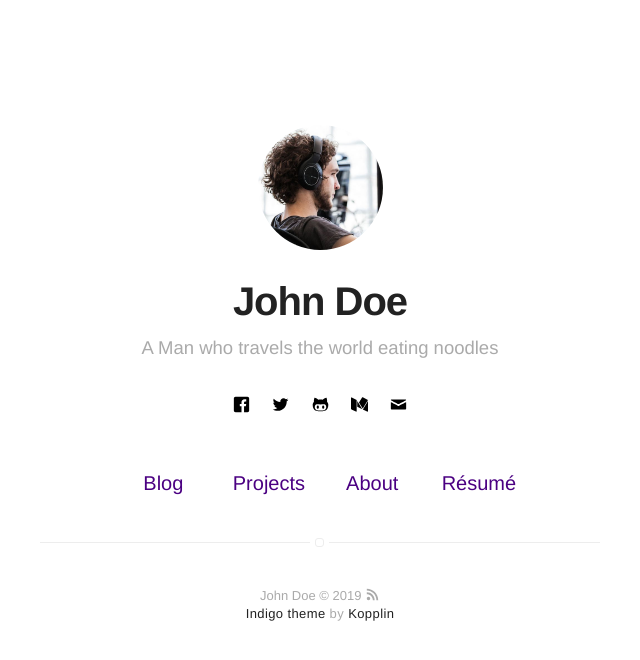
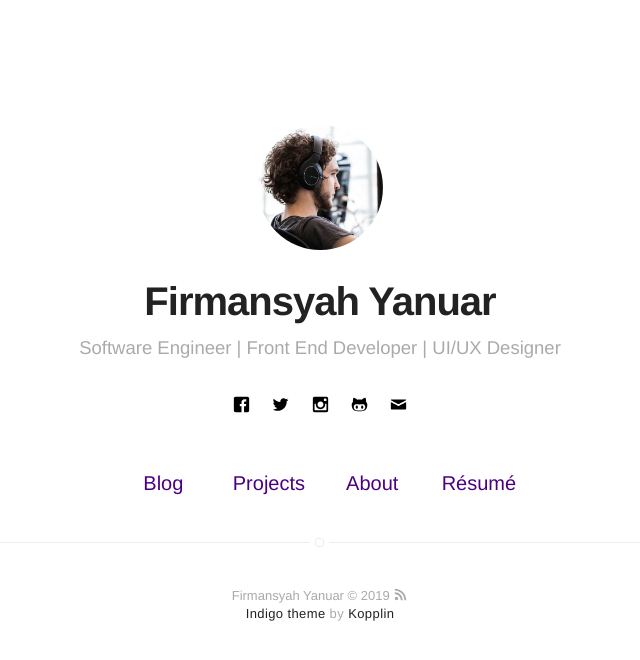
Before and after one commit to fyfirman/fyfirman.github.io, a Jekyll site: the page built from index.html, in a window 1280 px wide. Shown: the top 660 px of the page, without its empty margins (320-960 px from the left). Built offline with Jekyll 4.4.1, drawn with Linux system fonts in a browser that asks for light colours.

Commit message:
Edit Config

```diff
--- a/_config.yml
+++ b/_config.yml
@@ -1,6 +1,6 @@
 # main text of home
-name: John Doe
-bio: A Man who travels the world eating noodles
+name: Firmansyah Yanuar
+bio: Software Engineer | Front End Developer | UI/UX Designer
 
 # twitter summary info
 description: A blog about technology and stuff related
@@ -34,26 +34,32 @@ disqus:
   categories: [blog, project] # only show disqus for posts that have these categories
 
 # if you don't have any of social below, comment the line
-facebook: myfacebook
-twitter: mytwitter
+facebook: fyfirman34
+twitter: fyfirman
 # google: mygoogle
-# instagram: myinstagram
+instagram: fyfirman
 # pinterest: mypinterest
 # linkedin: mylinkedin
 # youtube: myyoutube
 # spotify: myspotify
-github: mygithub
+github: fyfirman
 # gitlab: mygitlab
 # lastfm: mylastfm
 # stackoverflow: 7044681/mystackoverflow
 # quora: userquora
 # reddit: username
-medium: medium
+# medium: medium
 # vimeo: myvimeo
 # lanyrd: mylanyrd
-email: myemail@gmail.com
+email: fyfirman@gmail.com
 
 authors:
+    fyfirman:
+        name: Firmansyah Yanuar
+        bio: Software Engineer | Front End Developer | UI/UX Designer
+        external-image: false
+        picture: assets/images/profile.jpg
+        twitter: fyfirman
     johndoe:
         name: John Doe
         bio: A Man who travels the world eating noodles
@@ -70,7 +76,7 @@ authors:
 # do you want a larger site? change the option below
 # options: [normal, large] | default: normal
 # normal = 560px / large = 810px
-width: normal
+width: large
 
 # if you don't need pagination, comment the *paginate* configs below
 # paginate: 5
```
